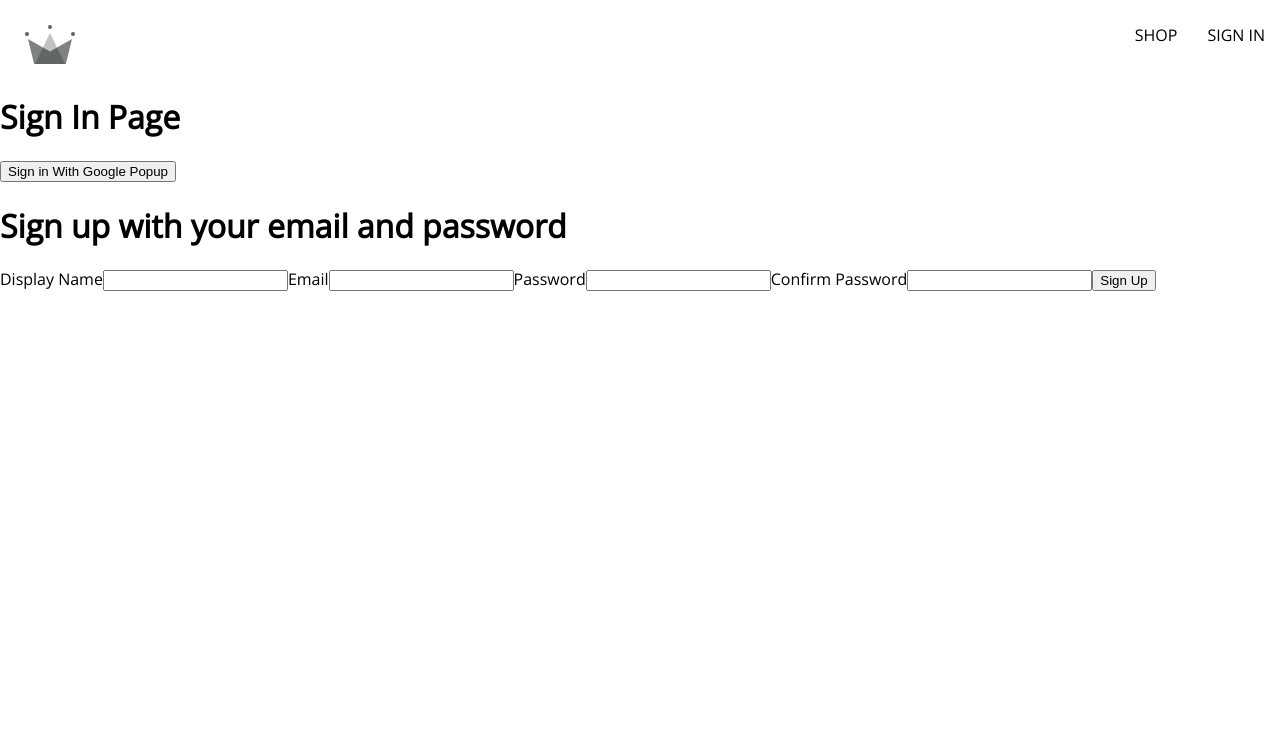
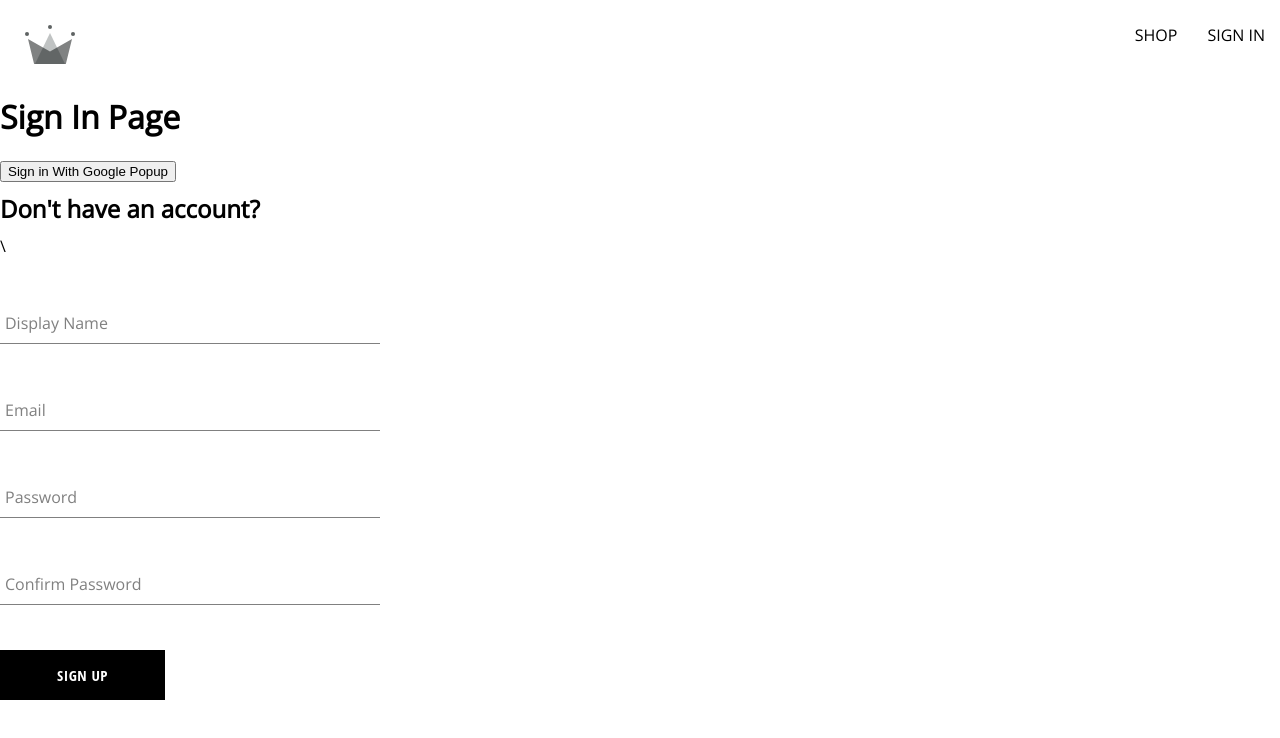
Before and after one commit to ninahessell/crwn-clothing, a React (Create React App) app: page /sign-in in a window 1280 px wide. Shown: the top 738 px of the page. Built offline with nearby package versions, Linux system fonts and the light colour scheme.

Commit message:
Input components and styling

```diff
--- /dev/null
+++ b/src/components/button/button.component.jsx
@@ -0,0 +1,19 @@
+import './button.styles.scss';
+
+const BUTTON_TYPE_CLASSES = {
+  google: 'google-sign-in',
+  inverted: 'inverted',
+
+}
+
+const Button = ({ children, buttonType }) => {
+  return (
+    <button
+      className={`button-container ${BUTTON_TYPE_CLASSES[buttonType]}`}
+      >
+        {children}
+    </button>
+  )
+}
+
+export default Button;
--- /dev/null
+++ b/src/components/button/button.styles.scss
@@ -0,0 +1,46 @@
+.button-container {
+  min-width: 165px;
+  width: auto;
+  height: 50px;
+  letter-spacing: 0.5px;
+  line-height: 50px;
+  padding: 0 35px 0 35px;
+  font-size: 15px;
+  background-color: black;
+  color: white;
+  text-transform: uppercase;
+  font-family: 'Open Sans Condensed';
+  font-weight: bolder;
+  border: none;
+  cursor: pointer;
+  display: flex;
+  justify-content: center;
+
+  &:hover {
+    background-color: white;
+    color: black;
+    border: 1px solid black;
+  }
+
+  &.google-sign-in {
+    background-color: #4285f4;
+    color: white;
+
+    &:hover {
+      background-color: #357ae8;
+      border: none;
+    }
+  }
+
+  &.inverted {
+    background-color: white;
+    color: black;
+    border: 1px solid black;
+
+    &:hover {
+      background-color: black;
+      color: white;
+      border: none;
+    }
+  }
+}
--- /dev/null
+++ b/src/components/form-input/form-input.component.jsx
@@ -0,0 +1,12 @@
+import './form-input.styles.scss';
+
+const FormInput = ({label, ...otherProps}) => {
+  return (
+    <div className="group">
+      <label className={`${otherProps.value.length ? 'shrink' : ''} form-input-label`}>{label}</label>
+      <input className="form-input" {...otherProps}  />
+    </div>
+  )
+}
+
+export default FormInput;
--- /dev/null
+++ b/src/components/form-input/form-input.styles.scss
@@ -0,0 +1,54 @@
+$sub-color: grey;
+$main-color: black;
+
+@mixin shrinkLabel {
+  top: -14px;
+  font-size: 12px;
+  color: $main-color;
+}
+
+.group {
+  position: relative;
+  margin: 45px 0;
+
+  .form-input {
+    background: none;
+    background-color: white;
+    color: $sub-color;
+    font-size: 18px;
+    padding: 10px 10px 10px 5px;
+    display: block;
+    width: 100%;
+    border: none;
+    border-radius: 0;
+    border-bottom: 1px solid $sub-color;
+    margin: 25px 0;
+
+    &:focus {
+      outline: none;
+    }
+
+    &:focus ~ .form-input-label {
+      @include shrinkLabel();
+    }
+  }
+
+  input[type='password'] {
+    letter-spacing: 0.3em;
+  }
+
+  .form-input-label {
+    color: $sub-color;
+    font-size: 16px;
+    font-weight: normal;
+    position: absolute;
+    pointer-events: none;
+    left: 5px;
+    top: 10px;
+    transition: 300ms ease all;
+
+    &.shrink {
+      @include shrinkLabel();
+    }
+  }
+}
--- a/src/components/sign-up-form/sign-up-form.component.jsx
+++ b/src/components/sign-up-form/sign-up-form.component.jsx
@@ -1,4 +1,8 @@
 import { useState } from 'react';
+import { createAuthUserWithEmailAndPassword, createUserDocumentFromAuth } from '../../utils/firebase/firebase.utils.js';
+import FormInput from '../form-input/form-input.component.jsx';
+import './sign-up-form.styles.scss';
+import Button from '../button/button.component.jsx';
 
 const defaultformFields = {
   displayName: '',
@@ -11,6 +15,24 @@
   const [formFields, setFormFields] = useState(defaultformFields);
   const {displayName, email, password, confirmPassword } = formFields;
 
+  const handleSubmit = async (event) => {
+    event.preventDefault();
+    if (password !== confirmPassword) {
+      alert("passwords do not match");
+      return;
+    }
+    try {
+      const user = await createAuthUserWithEmailAndPassword(email, password);
+
+      await createUserDocumentFromAuth(user, {displayName});
+    } catch(error) {
+      if (error.code == 'auth/email-already-in-use') {
+        alert('Cannot create user, email already in use');
+      }
+      console.log('user creation created an error', error);
+    }
+  }
+
   const handleChange = (event) => {
     const { name, value } = event.target;
     setFormFields({...formFields, [name]: value});
@@ -18,18 +40,14 @@
   }
 
   return (
-    <div>
-      <h1>Sign up with your email and password</h1>
-      <form onSubmit={() => {}}>
-        <label>Display Name</label>
-        <input type="text" required onChange={handleChange} name="displayName" value={displayName} />
-        <label>Email</label>
-        <input type="email" required onChange={handleChange} name="email" value={email} />
-        <label>Password</label>
-        <input type="password" required onChange={handleChange} name="password" value={password} />
-        <label>Confirm Password</label>
-        <input type="password" required onChange={handleChange} name="confirmPassword" value={confirmPassword} />
-        <button type="submit">Sign Up</button>
+    <div className="sign-up-container">
+      <h2>Don't have an account?</h2>
+      <form onSubmit={handleSubmit}>\
+        <FormInput type="text" label="Display Name" required onChange={handleChange} name="displayName" value={displayName} />
+        <FormInput type="email" label="Email" required onChange={handleChange} name="email" value={email} />
+        <FormInput type="password" label="Password" required onChange={handleChange} name="password" value={password} />
+        <FormInput type="password" label="Confirm Password" required onChange={handleChange} name="confirmPassword" value={confirmPassword} />
+        <Button type="submit">Sign Up</Button>
       </form>
     </div>
   )
--- /dev/null
+++ b/src/components/sign-up-form/sign-up-form.styles.scss
@@ -0,0 +1,9 @@
+.sign-up-container {
+  display: flex;
+  flex-direction: column;
+  width: 380px;
+}
+
+h2 {
+  margin: 10px 0;
+}
--- a/src/utils/firebase/firebase.utils.js
+++ b/src/utils/firebase/firebase.utils.js
@@ -4,6 +4,7 @@
   signInWithRedirect,
   signInWithPopup,
   GoogleAuthProvider,
+  createUserWithEmailAndPassword,
 } from 'firebase/auth';
 import {
   getFirestore,
@@ -35,7 +36,8 @@
 
 export const db = getFirestore();
 
-export const createUserDocumentFromAuth = async (userAuth) => {
+export const createUserDocumentFromAuth = async (userAuth, additionalInfo) => {
+  if (!userAuth) return;
   const userDocRef = doc(db, 'users', userAuth.uid);
 
   console.log(userDocRef);
@@ -52,6 +54,7 @@
         displayName,
         email,
         createdAt,
+        ...additionalInfo
       });
     } catch (error) {
       console.log(error, 'error creating the user')
@@ -64,3 +67,9 @@
   // if user data does not exist,
   // set data into the
 }
+
+export const createAuthUserWithEmailAndPassword = async (email, password) => {
+  if(!email || !password) return;
+
+  return await createUserWithEmailAndPassword(auth, email, password);
+}
```
